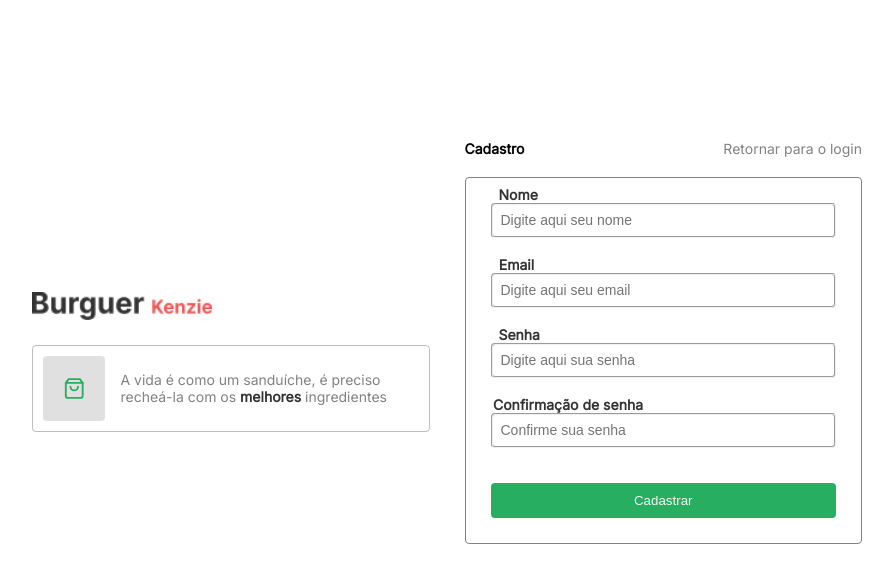
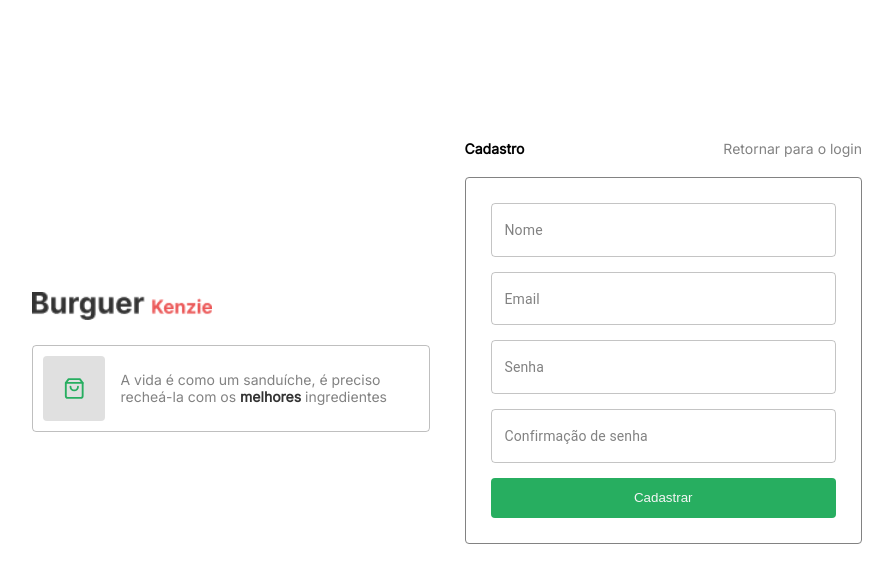
Before and after one commit to JacqueKajiya/Burger-Commerce, a React (Create React App) app: page /register in a window 1280 px wide. Shown: the top 582 px of the page, without its empty margins (193-1086 px from the left). Built offline with nearby package versions, Linux system fonts and the light colour scheme.

Commit message:
fix: login and register input's form design modified according to figma

```diff
--- a/package.json
+++ b/package.json
@@ -4,6 +4,9 @@
   "private": true,
   "dependencies": {
     "@hookform/resolvers": "^2.9.10",
+    "@material-ui/core": "^4.12.4",
+    "@mui/material": "^5.11.1",
+    "@mui/styled-engine-sc": "^5.11.0",
     "@testing-library/jest-dom": "^5.14.1",
     "@testing-library/react": "^13.0.0",
     "@testing-library/user-event": "^13.2.1",
--- a/src/components/Input/index.tsx
+++ b/src/components/Input/index.tsx
@@ -1,21 +1,21 @@
 import React from "react";
 import { FieldError, UseFormRegisterReturn } from "react-hook-form";
+import { TextField } from "@material-ui/core";
 
 interface IInputProps{
-    id: string,
+    // id: string,
     type: "text" | "email" | "password",
     label: string,
     register: UseFormRegisterReturn,
-    placeholder: string,
+    // placeholder: string,
     error?: FieldError
 }
 
-export const Input = ({type, id, label, register, placeholder, error}: IInputProps) => {
+export const Input = ({type, label, register, error}: IInputProps) => {
     return(
-        <fieldset>
-            <label htmlFor={id}>{label}</label>
-            <input type= {type} id={id} placeholder={placeholder} {...register} />
+        <>
+            <TextField id="outlined-required" variant ="outlined" label= { label } type={type} {...register}/>
            {error && <small>{error.message}</small>}
-        </fieldset>
+        </>
     )
 }
--- a/src/components/LoginForm/index.tsx
+++ b/src/components/LoginForm/index.tsx
@@ -6,6 +6,7 @@ import * as yup from "yup"
 
 import { Input } from "../Input"
 import { StyledForm } from "./style"
+
 
 interface iLoginForm{
     email: string,
@@ -34,8 +35,8 @@ const submit: SubmitHandler<iLoginForm> = (data) => {
         <StyledForm onSubmit={handleSubmit(submit)} noValidate>
             <h3>Login</h3>
 
-            <Input type="email" placeholder="Digite aqui seu email" label="Email" id="email" register={register("email")} error={errors.email} />
-            <Input type="password" placeholder="Digite aqui sua senha" label="Senha" id="password" register={register("password")} error={errors.password} />
+            <Input type="email"  label="Email" register={register("email")} error={errors.email} />
+            <Input type="password" label="Senha"  register={register("password")} error={errors.password} />
 
             <button type="submit">Logar</button>
         </StyledForm>
--- a/src/components/LoginForm/style.ts
+++ b/src/components/LoginForm/style.ts
@@ -3,26 +3,17 @@ import styled from "styled-components";
 export const StyledForm = styled.form`
     display: flex;
     flex-direction: column;
+    padding: 10px;
     gap: 20px;
 
     h3{
         font-size: var(--font-size-4);
     }
 
-    fieldset{
-        display: flex;
-        gap: 10px;
-    }
-
-    fieldset:hover{
-        border: solid 1px black;
-    }
 
     label{
-        color: var(--grey-100);
+        color: var(--grey-50);
         font-size: var(--font-size-4);
-        font-weight: 600;
-        transform: translate(-10%, -110%);
     }
 
     input{
--- a/src/components/RegisterForm/index.tsx
+++ b/src/components/RegisterForm/index.tsx
@@ -37,10 +37,10 @@ export const RegisterForm = () => {
 
         return(
             <StyledRegisterForm onSubmit={handleSubmit(submit)} noValidate>
-                <Input type="text" placeholder="Digite aqui seu nome" label="Nome" id="name" register={register("name")} error={errors.name} />
-                <Input type="email" placeholder="Digite aqui seu email" label="Email" id="email" register={register("email")} error={errors.email} />
-                <Input type="password" placeholder="Digite aqui sua senha" label="Senha" id="password" register={register("password")} error={errors.password} />
-                <Input type="password" placeholder="Confirme sua senha" label="Confirmação de senha" id="confirmPassword" register={register("confirmPassword")} error={errors.confirmPassword} />
+                <Input type="text"  label="Nome" register={register("name")} error={errors.name} />
+                <Input type="email"  label="Email"  register={register("email")} error={errors.email} />
+                <Input type="password"  label="Senha" register={register("password")} error={errors.password} />
+                <Input type="password"  label="Confirmação de senha"  register={register("confirmPassword")} error={errors.confirmPassword} />
 
                 <button type="submit">Cadastrar</button>
             </StyledRegisterForm>
--- a/src/components/RegisterForm/style.ts
+++ b/src/components/RegisterForm/style.ts
@@ -3,39 +3,22 @@ import styled from "styled-components";
 export const StyledRegisterForm = styled.form`
     display: flex;
     flex-direction: column;
-    gap: 35px;
+    gap: 15px;
 
     border: 1px solid var(--grey-50);
     border-radius: var(--radius-2);
 
     padding: 25px;
 
-    fieldset{
-        height: 35px;
-        display: flex;
-        flex-direction: column;
-        align-items: flex-start;
-        border-radius: var(--radius-2);
-        padding-left: 8px;
-    }
-
-    fieldset:hover{
-        border: solid 1px black;
-    }
-
     label{
-        color: var(--grey-100);
+        color: var(--grey-50);
         font-size: var(--font-size-4);
-        font-weight: 600;
-        transform: translate(-5%, -110%);
     }
 
     input{
-        margin: -10px 0 10px 0;
         font-size: var(--font-size-4);
         border: none;
     }
-
 
     small{
         color: var(--negative);
@@ -45,7 +28,7 @@ export const StyledRegisterForm = styled.form`
 
     button{
         width: 100%;
-        height: 35px;
+        height: 40px;
         color: var(--grey-0);
         font-weight: 500;
         background-color: var(--color-primary);
```
Also changed, not shown: 1 other file (tests, documents, lock files or other folders).
